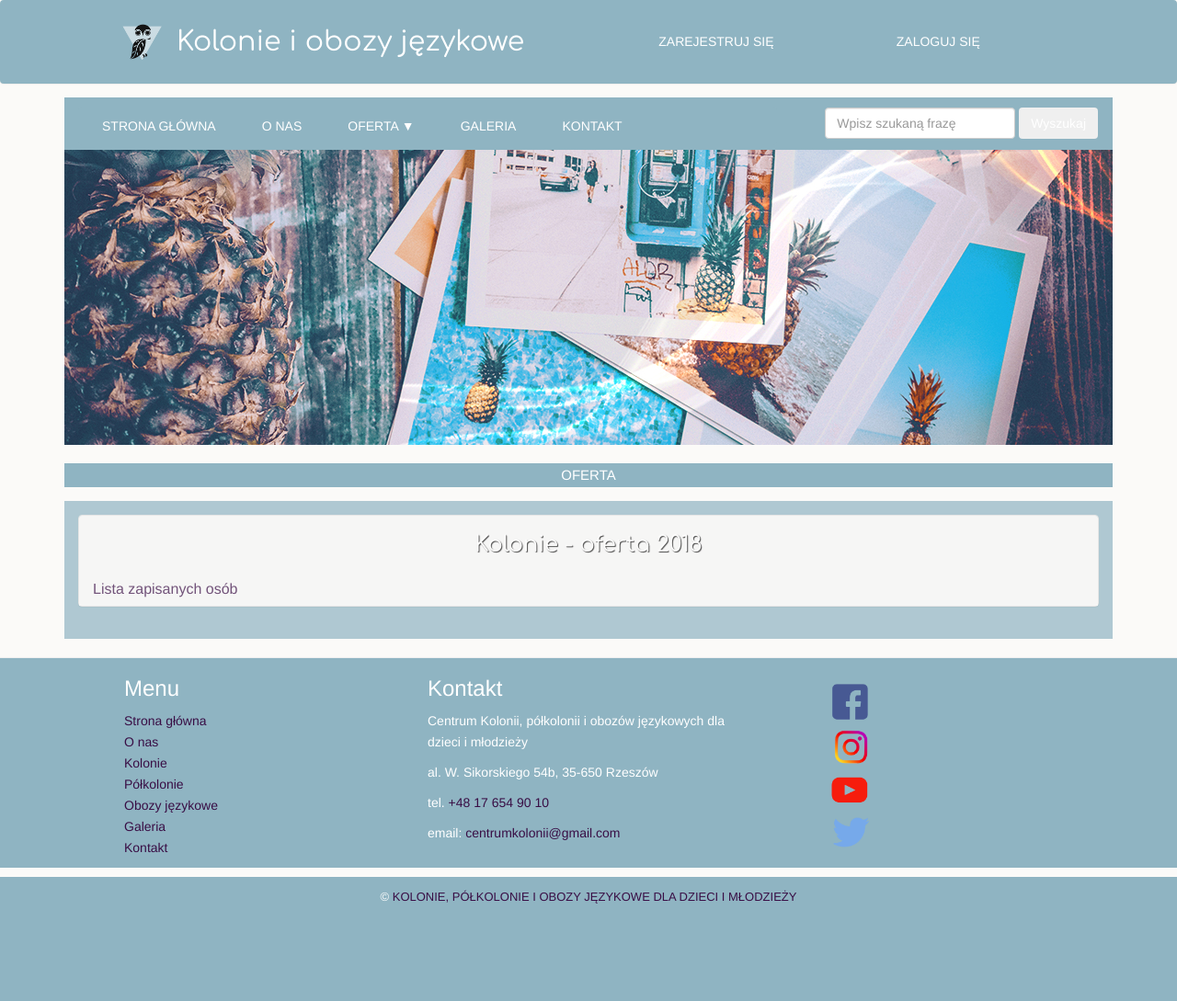
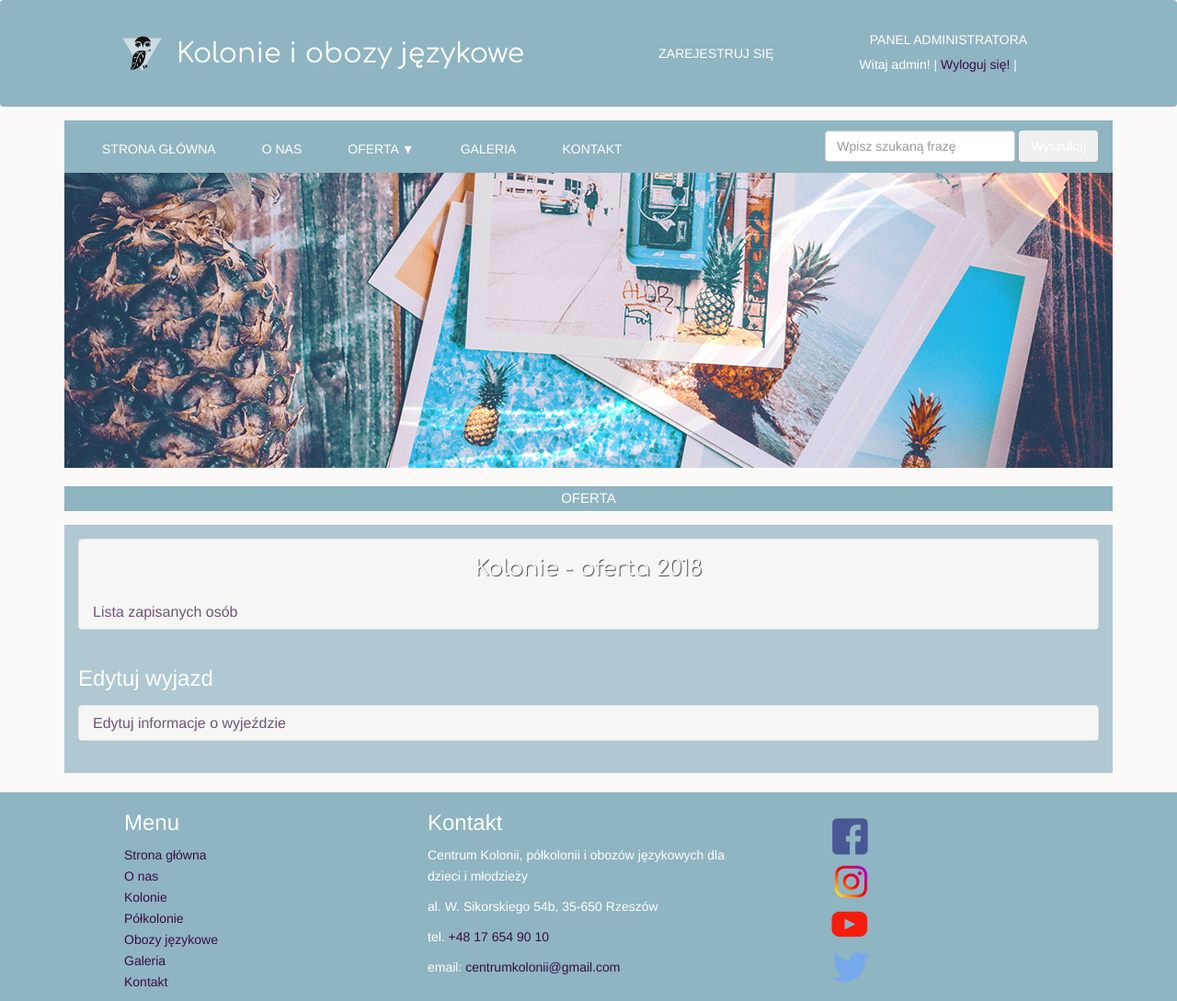
Before and after one commit to KSzpak1627/PI, a PHP site: page /kolonie.php?id=1 in a window 1280 px wide. Shown: the top 1089 px of the page at 92% size. Before the commit the page ends 983 px from the top, so only its background shows below. Run offline with PHP 8.4, Linux system fonts and the light colour scheme; the visitor is signed in with stand-in values (Sample User, id 1); data that the repository does not hold is empty; some libraries are stand-ins or nearby versions.

Commit message:
Update kolonie.php

```diff
--- a/PI/kolonie.php
+++ b/PI/kolonie.php
@@ -49,7 +49,19 @@ session_start();
 					    <a href="register.php" class="rejestracja text-uppercase btn btn-outline" title="zarejestruj sie">Zarejestruj się</a>
 	                </div>
 	                <div class="col-lg-2 col-md-2 col-sm-2 col-xs-12 login">
-						<a href="log.php" class="logowanie text-uppercase btn btn-outline" title="Zaloguj się">Zaloguj się</a>
+					<?php if (isset($_SESSION['admin']) && $_SESSION['admin']) { ?>
+					        <li style="list-style-type: none;"><a href="log.php" class="logowanie text-uppercase btn btn-outline" title="panel">Panel administratora</a></li>
+							<p> Witaj admin! | <a href="logout.php">Wyloguj się!</a> | </p>
+
+   					        <?php } else if (isset($_SESSION['admin']) && !$_SESSION['admin']) { ?>
+					        <li style="list-style-type: none;"><a href="log.php" class="logowanie text-uppercase btn btn-outline" title="pane2">Twój profil</a></li>
+							<p> Witaj <?php echo $_SESSION['imie'].' '.$_SESSION['nazwisko']; ?>! | <a href="logout.php">Wyloguj się!</a> | </p>
+                            <?php } else { ?>
+					        <li style="list-style-type: none;"><a href="log.php" class="logowanie text-uppercase btn btn-outline" title="Zaloguj się">Zaloguj się</a></li>
+
+
+                            <?php } ?>
+
 					</div>
 
 			</div>
@@ -60,7 +72,7 @@ session_start();
 
 		<div id="menu-row" class="menu-row col-xs-12" style="top: 0px;">
 			<div class="container">
-
+<!---menu --->
 				<div class="menu navbar navbar-default col-lg-8 col-md-8 col-sm-8 col-xs-12 no-padding">
 					<div class="navbar-header">
 					</div>
@@ -107,9 +119,9 @@ session_start();
 		</div>
 	</div>
 
-</div><!-- koniec header -->
+</div><!-- koniec menu -->
 
-<div id="slider">
+<div id="slider"><!---slider --->
 	<div class="container">
 	   <div id="myCarousel" class="carousel slide" data-ride="carousel">
 
@@ -128,7 +140,7 @@ session_start();
 
 
 <div id="container" class="container">
-
+	<!---tresc body--->
 
 		<div class="kont col-xs-12">
 				<div class="header col-xs-12 no-padding">
@@ -142,7 +154,7 @@ session_start();
 
 
 
-
+				<!---wyjazdy pobierane z bazy --->
 				<?php
             $myConnection= mysqli_connect("localhost","root","", "kolonie") or die ("could not connect to mysql");
 			if (isset($_GET['id']))
@@ -154,11 +166,62 @@ session_start();
 			while($row = mysqli_fetch_array($query)){ ?>
 					<div class='post-head'><?php echo $row['nazwakol'];?></div>
                     <div class='post-tre'><?php echo $row['opis'];?></div>
-					<div class='post-tre'><?php echo $row['dataPocz'];?></div>
-					<div class='post-tre'><?php echo $row['dataKon'];?></div>
+
+					<!---wyjazdy pobierane z bazy  koniec --->
+					<!--informacja--->
+					<div class="title col-xs-12 no-padding">
+
+                      <h4 class="text-center">Aby zapisać się na wyjazd musisz się<a href="register.php" class="btn-link btn text-uppercase">« zarejestrować »</a></h4>
+                                      </div>
+									  <!--informacja koniec--->
+
+
+							<!--tabelka z dostępnymi turnusami - nie działa--->
+				<!-- <?php
+                            $myConnection= mysqli_connect("localhost","root","", "kolonie") or die ("could not connect to mysql");
+							$guery=mysqli_query($myConnection, "set names 'utf8'");
+                            $sqlCommand="SELECT * FROM turnusykol";
+                            $query=mysqli_query($myConnection, $sqlCommand);
+
+
+
+                             while($row = mysqli_fetch_array($query)){ ?>
+
+
+							 <div class="body col-xs-12">
+                      <table class="table table-striped">
+                      <thead>
+
+                                                <tr>
+                          <th scope="col">Nazwa</th>
+                          <th scope="col">Data Początkowa</th>
+                          <th scope="col">Data końcowa</th>
+						<th scope="col">Opcje</th>
+
+                        </tr>
+                                              </thead>
+                      <tbody>
+                                              <tr>
+
+                              <td><?php echo "$row[nazwa]";?></td>
+                              <td><?php echo "$row[datapocz]";?></td>
+                              <td><?php echo "$row[datakon]";?></td>
+                              <td> <input class="btn btn-success" type="submit" name="update" value="Zapisz się"> </td>
+                          </tr>
+
+                    </tbody>
+                  </table>
+                  </div>
+
+                      <?php } ?>	 -->
+								<!--tabelka z dostępnymi turnusami - koniec--->
+								<!--lista osób na wyjezdzie--->
 			<?php
 			}
+
+
 			if (isset($_SESSION['admin']) && $_SESSION['admin']) { ?>
+
 			<div class="panel-group" id="accordion" role="tablist" aria-multiselectable="true">
               <div class="panel panel-default">
                 <div class="panel-heading" role="tab" id="headingOne">
@@ -193,8 +256,9 @@ session_start();
             <?php
 			}
 			?>
+			<!--lista osób na wyjezdzie--->
 
-
+			<!--usuniecie koloni na stronie koloni--->
 
 			 <?php      $myConnection= mysqli_connect("localhost","root","", "kolonie") or die ("could not connect to mysql");
 			$guery=mysqli_query($myConnection, "set names 'utf8'");
@@ -212,7 +276,49 @@ session_start();
 
 			?>
 					<li class="list-group-item"><?php echo $kolonie[$row['IDkol']]; ?> <div class="pull-right"><?php echo $buttons; ?></div></li>
-			<?php  } ?>
+			<?php  } ?><!--usuniecie koloni na stronie koloni koniec--->
+
+			<!--edycja wyjazdu--->
+			<label><h3>Edytuj wyjazd</h3></label>
+
+			  			  <div class="panel-group" id="accordion" role="tablist" aria-multiselectable="true">
+              <div class="panel panel-default">
+                <div class="panel-heading" role="tab" id="heading19">
+                  <h4 class="panel-title">
+                    <a role="button" data-toggle="collapse" data-parent="#accordion" href="#collapse19" aria-expanded="true" aria-controls="collapse19">
+                      Edytuj informacje o wyjeździe
+                    </a>
+                  </h4>
+                </div>
+                <div id="collapse19" class="panel-collapse collapse" role="tabpanel" aria-labelledby="heading19">
+
+				  <div id="dodajwyjazd">
+
+<form id="form" method="post" action="kolonie.php">
+
+<br />
+<input type="text" name="nazwakolonii" placeholder="Nazwa kolonii" style="width:100%"/><br />
+<br />
+<input type="text" name="organizator" placeholder="Organizator" style="width:100%"/><br />
+<br />
+<input type="text" name="turnus" placeholder="Turnus" style="width:100%;"/><br />
+<br />
+<input type="text" name="datapocz" placeholder="Data początkowa" style="width:100%;"/><br />
+<br />
+<input type="text" name="datakon" placeholder="Data końcowa" style="width:100%;"/><br />
+<br />
+<textarea name="opis" cols="30" rows="10" placeholder="Opis kolonii" style="width:100%;"></textarea><br />
+<input type="submit" name="submit" style="width:100%; " value="Edytuj kolonie"/> <br />
+<input type="reset" style="width:100%; " value="Wyczyść"/><br />
+</form>
+
+                </div>
+
+			</div>
+		  </div>
+
+
+			  </div><!--edycja wyjazdu koniec--->
 
 
 
@@ -220,17 +326,6 @@ session_start();
                 </div>
               </div>
               </div>
-
-
-
-
-
-
-
-
-
-
-
 
 
 
```
